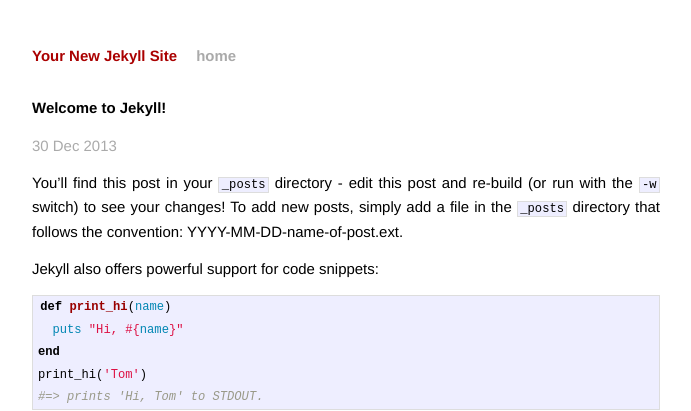
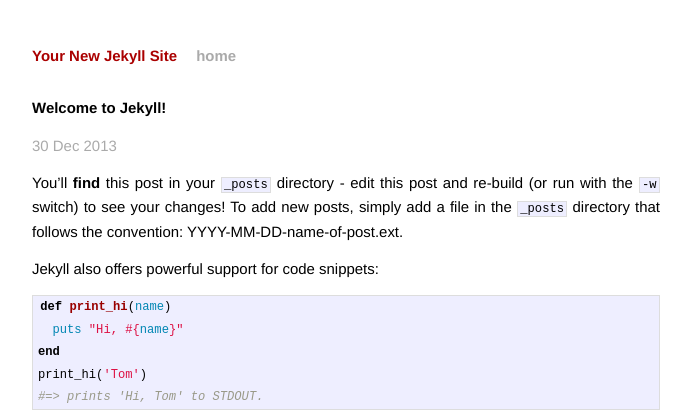
Before and after one commit to lmaran/lmaran.github.io, a Jekyll site: the page built from _posts/2013-12-30-welcome-to-jekyll.markdown, in a window 1280 px wide. Shown: the top 411 px of the page, without its empty margins (294-985 px from the left). Built offline with Jekyll 4.4.1, drawn with Linux system fonts in a browser that asks for light colours; Markdown is read by kramdown in place of the engine named in the settings.

```diff
--- a/_posts/2013-12-30-welcome-to-jekyll.markdown
+++ b/_posts/2013-12-30-welcome-to-jekyll.markdown
@@ -5,7 +5,7 @@ date:   2013-12-30 14:16:19
 categories: jekyll update
 ---
 
-You'll find this post in your `_posts` directory - edit this post and re-build (or run with the `-w` switch) to see your changes!
+You'll **find** this post in your `_posts` directory - edit this post and re-build (or run with the `-w` switch) to see your changes!
 To add new posts, simply add a file in the `_posts` directory that follows the convention: YYYY-MM-DD-name-of-post.ext.
 
 Jekyll also offers powerful support for code snippets:
```
